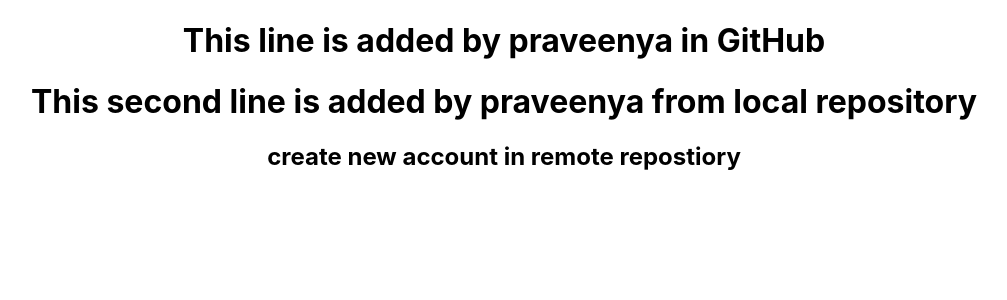
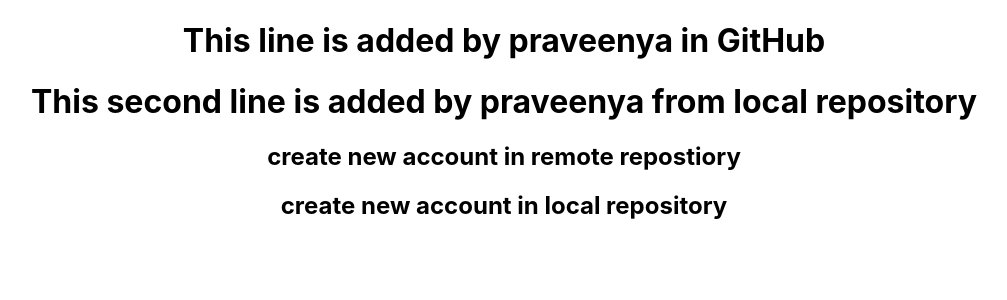
Before and after one commit to saminenipraveenyalakshmi/PulseRep, a React (Create React App) app: page / in a window 1280 px wide. Shown: the top 300 px of the page, without its empty margins (136-1143 px from the left). Built offline with nearby package versions, Linux system fonts and the light colour scheme.

Commit message:
added four heading

```diff
--- a/src/App.js
+++ b/src/App.js
@@ -7,6 +7,7 @@
       <h1>This line is added by praveenya in GitHub</h1>
       <h1>This second line is added by praveenya from local repository</h1>
     <h2>create new account in remote repostiory</h2>
+    <h2>create new account in local repository</h2>
     </div>
   );
 }
```
